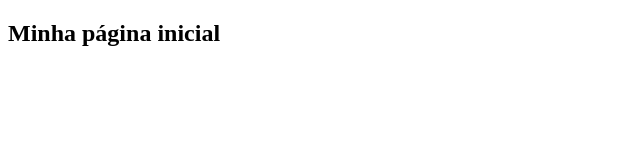
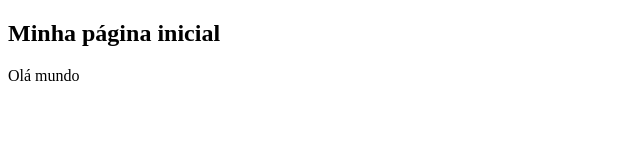
Before and after one commit to Souza83/projeto-curso-git1, a plain HTML site: page index.html in a window 1280 px wide. Shown: the full height of the page, 0-640 px from the left. Drawn offline with Linux system fonts and the light colour scheme.

Commit message:
Adicionado primeiro parágrafo

```diff
--- a/index.html
+++ b/index.html
@@ -10,6 +10,7 @@
 
 <body>
     <h2>Minha página inicial</h2>
+    <p>Olá mundo</p>
 </body>
 
 </html>
```
